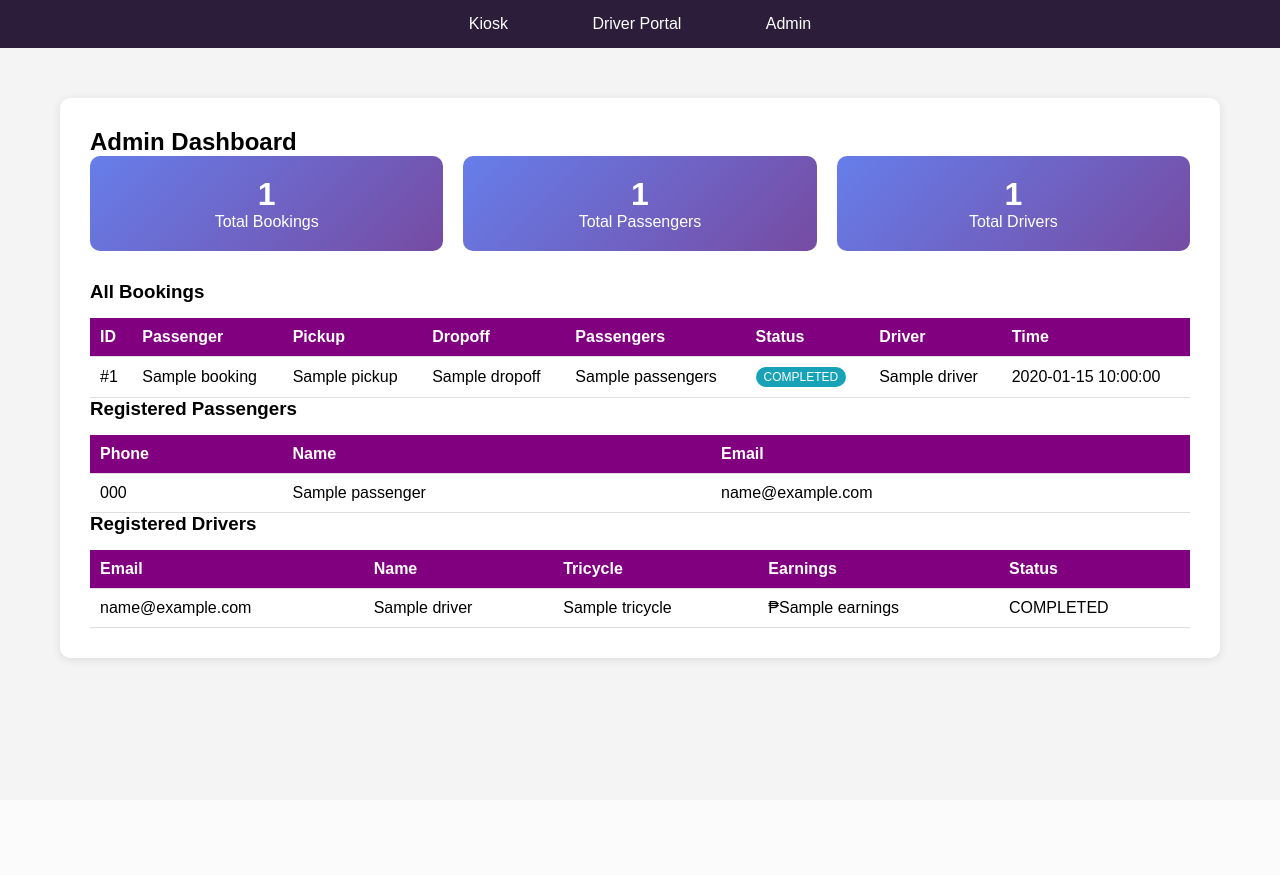
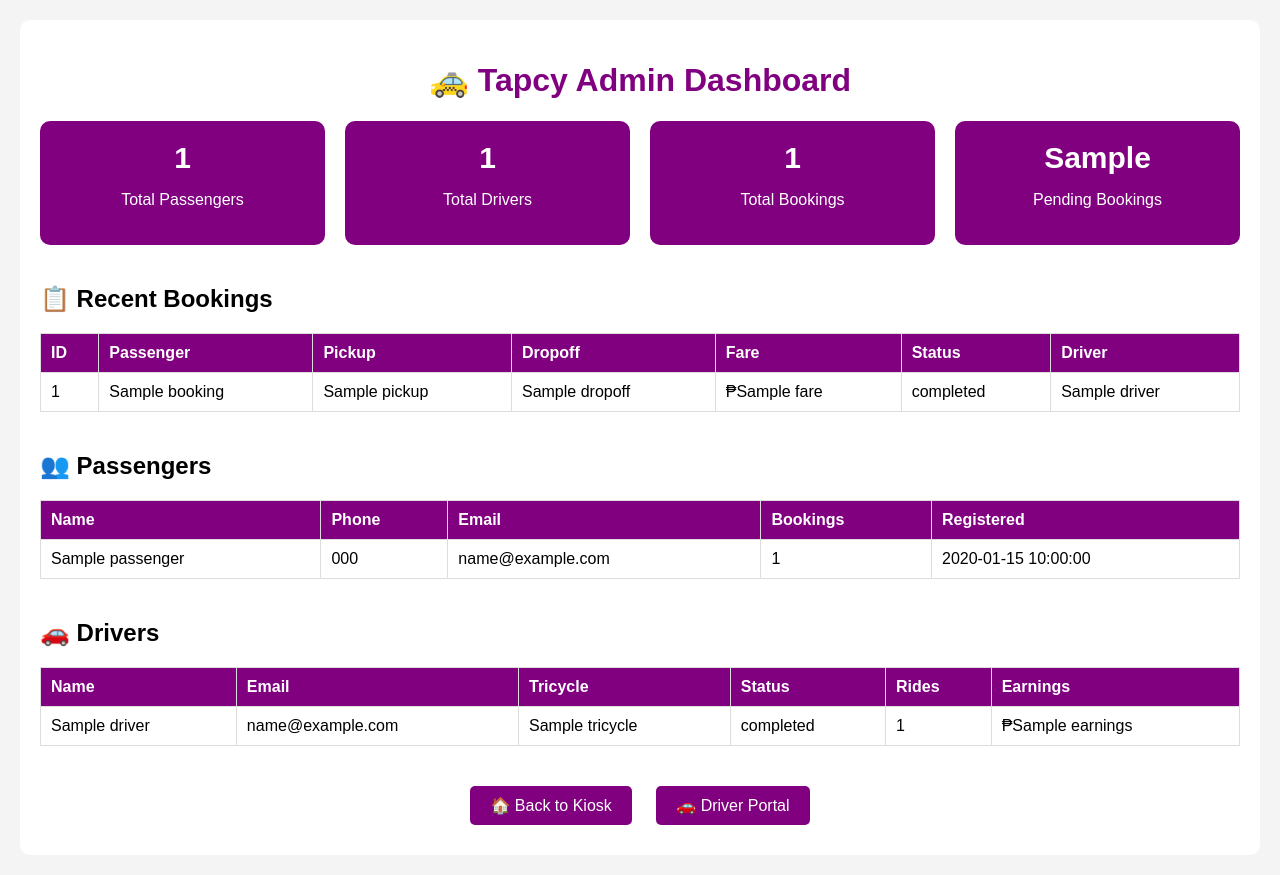
Before and after one commit to mariew999/Tapcy, a Flask app: template templates/admin_dashboard.html in a window 1280 px wide. Before the commit the page ends 664 px from the top, so only its background shows below. Run offline with Flask 3, Linux system fonts and the light colour scheme; the template is opened without the code that fills it: most values are stand-ins (such as "Sample title", 1, 10 or a date in 2020).

Commit message:
Update admin_dashboard.html

```diff
--- a/templates/admin_dashboard.html
+++ b/templates/admin_dashboard.html
@@ -1,25 +1,96 @@
-{% extends "base.html" %}
+<!DOCTYPE html>
+<html>
+<head>
+    <title>Admin Dashboard - Tapcy</title>
+    <style>
+        body {
+            font-family: Arial;
+            background-color: #f4f4f4;
+            margin: 0;
+            padding: 20px;
+        }
+        .container {
+            max-width: 1200px;
+            margin: auto;
+            background: white;
+            padding: 20px;
+            border-radius: 10px;
+        }
+        h1 {
+            color: purple;
+            text-align: center;
+        }
+        .stats {
+            display: flex;
+            gap: 20px;
+            margin-bottom: 30px;
+        }
+        .stat-card {
+            background: purple;
+            color: white;
+            padding: 20px;
+            border-radius: 10px;
+            flex: 1;
+            text-align: center;
+        }
+        .stat-card h3 {
+            margin: 0;
+            font-size: 30px;
+        }
+        table {
+            width: 100%;
+            border-collapse: collapse;
+            margin-top: 20px;
+        }
+        th, td {
+            border: 1px solid #ddd;
+            padding: 10px;
+            text-align: left;
+        }
+        th {
+            background: purple;
+            color: white;
+        }
+        .section {
+            margin-top: 40px;
+        }
+        .nav-btn {
+            background: purple;
+            color: white;
+            padding: 10px 20px;
+            text-decoration: none;
+            border-radius: 5px;
+            display: inline-block;
+            margin: 10px;
+        }
+    </style>
+</head>
+<body>
+<div class="container">
+    <h1>🚕 Tapcy Admin Dashboard</h1>
 
-{% block content %}
-<div class="card">
-    <h2>Admin Dashboard</h2>
-
-    <div class="stats-grid">
+    <div class="stats">
         <div class="stat-card">
-            <div class="stat-number">{{ bookings|length }}</div>
-            <div>Total Bookings</div>
+            <h3>{{ total_passengers }}</h3>
+            <p>Total Passengers</p>
         </div>
         <div class="stat-card">
-            <div class="stat-number">{{ passengers|length }}</div>
-            <div>Total Passengers</div>
+            <h3>{{ total_drivers }}</h3>
+            <p>Total Drivers</p>
         </div>
         <div class="stat-card">
-            <div class="stat-number">{{ drivers|length }}</div>
-            <div>Total Drivers</div>
+            <h3>{{ total_bookings }}</h3>
+            <p>Total Bookings</p>
+        </div>
+        <div class="stat-card">
+            <h3>{{ pending_bookings }}</h3>
+            <p>Pending Bookings</p>
         </div>
     </div>
 
-    <h3>All Bookings</h3>
+    <div class="section">
+        <h2>📋 Recent Bookings</h2>
+        {% if bookings %}
         <table>
             <thead>
                 <tr>
@@ -27,70 +98,96 @@
                     <th>Passenger</th>
                     <th>Pickup</th>
                     <th>Dropoff</th>
-                <th>Passengers</th>
+                    <th>Fare</th>
                     <th>Status</th>
                     <th>Driver</th>
-                <th>Time</th>
                 </tr>
             </thead>
             <tbody>
-            {% for b in bookings %}
+                {% for booking in bookings[:10] %}
                 <tr>
-                <td>#{{ b.id }}</td>
-                <td>{{ b.passenger_name }}</td>
-                <td>{{ b.pickup[:30] }}</td>
-                <td>{{ b.dropoff[:30] }}</td>
-                <td>{{ b.passengers }}</td>
-                <td><span class="status-{{ b.status }}">{{ b.status|upper }}</span></td>
-                <td>{{ b.driver or '-' }}</td>
-                <td>{{ b.time }}</td>
+                    <td>{{ booking.id }}</td>
+                    <td>{{ booking.passenger_name }}</td>
+                    <td>{{ booking.pickup }}</td>
+                    <td>{{ booking.dropoff }}</td>
+                    <td>₱{{ booking.fare }}</td>
+                    <td>{{ booking.status }}</td>
+                    <td>{{ booking.driver or 'Not assigned' }}</td>
                 </tr>
                 {% endfor %}
             </tbody>
         </table>
+        {% else %}
+        <p>No bookings yet.</p>
+        {% endif %}
+    </div>
 
-    <h3>Registered Passengers</h3>
+    <div class="section">
+        <h2>👥 Passengers</h2>
+        {% if passengers %}
         <table>
             <thead>
                 <tr>
+                    <th>Name</th>
                     <th>Phone</th>
-                <th>Name</th>
                     <th>Email</th>
+                    <th>Bookings</th>
+                    <th>Registered</th>
                 </tr>
             </thead>
             <tbody>
-            {% for phone, p in passengers.items() %}
+                {% for passenger in passengers %}
                 <tr>
-                <td>{{ phone }}</td>
-                <td>{{ p.name }}</td>
-                <td>{{ p.email }}</td>
+                    <td>{{ passenger.name }}</td>
+                    <td>{{ passenger.phone }}</td>
+                    <td>{{ passenger.email }}</td>
+                    <td>{{ passenger.total_bookings }}</td>
+                    <td>{{ passenger.registered_date }}</td>
                 </tr>
                 {% endfor %}
             </tbody>
         </table>
+        {% else %}
+        <p>No passengers yet.</p>
+        {% endif %}
+    </div>
 
-    <h3>Registered Drivers</h3>
+    <div class="section">
+        <h2>🚗 Drivers</h2>
+        {% if drivers %}
         <table>
             <thead>
                 <tr>
+                    <th>Name</th>
                     <th>Email</th>
-                <th>Name</th>
                     <th>Tricycle</th>
+                    <th>Status</th>
+                    <th>Rides</th>
                     <th>Earnings</th>
-                <th>Status</th>
                 </tr>
             </thead>
             <tbody>
-            {% for email, d in drivers.items() %}
+                {% for driver in drivers %}
                 <tr>
-                <td>{{ email }}</td>
-                <td>{{ d.name }}</td>
-                <td>{{ d.tricycle }}</td>
-                <td>₱{{ d.earnings|default(0) }}</td>
-                <td>{{ d.status|upper }}</td>
+                    <td>{{ driver.name }}</td>
+                    <td>{{ driver.email }}</td>
+                    <td>{{ driver.tricycle }}</td>
+                    <td>{{ driver.status }}</td>
+                    <td>{{ driver.total_rides }}</td>
+                    <td>₱{{ driver.earnings }}</td>
                 </tr>
                 {% endfor %}
             </tbody>
         </table>
+        {% else %}
+        <p>No drivers yet.</p>
+        {% endif %}
     </div>
-{% endblock %}
+
+    <div style="text-align: center; margin-top: 30px;">
+        <a href="/kiosk" class="nav-btn">🏠 Back to Kiosk</a>
+        <a href="/driver_portal" class="nav-btn">🚗 Driver Portal</a>
+    </div>
+</div>
+</body>
+</html>
```
Lines whose indentation alone changed are shown as unchanged.
